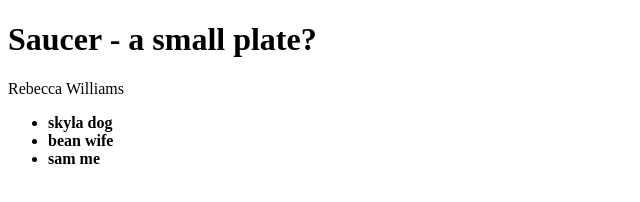
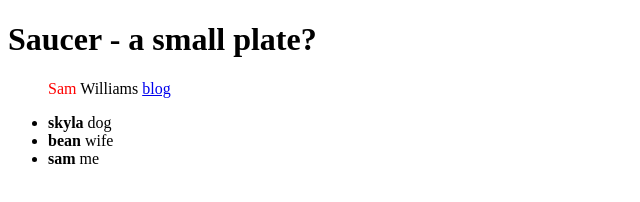
Before and after one commit to sammyt/saucer, a website: page www/index.html in a window 1280 px wide. Shown: the whole page, without its empty margins (0-640 px from the left). Drawn offline with Linux system fonts and the light colour scheme.

Commit message:
added style and attribute bindings

```diff
--- a/www/index.html
+++ b/www/index.html
@@ -6,7 +6,7 @@
             require(["saucer"], function(saucer) {
 
 
-                var name = "Sam";
+                var name = "Rebecca";
                 var friends = [
                       {name : "skyla", type : "dog"}
                     , {name : "bean", type : "wife"}
@@ -22,9 +22,15 @@
                 cup.data({
                         "firstName" : function(){ return name },
                         "lastName"  : "Williams",
+                        "indent"    : 40,
+                        "colour"    : "#ff0000",
+                        "homePage"  : "http://www.ziazoo.co.uk",
                         "friends"   : friends
                     })
                     .where(".first-name").use("firstName")
+                    .where(".first-name").style("margin-left").use("indent")
+                    .where(".first-name").style("color").use("colour")
+                    .where("a").attr("href").use("homePage")
                     .where(".last-name").use("lastName")
                     .cup("ul.friends")
                         .data("friends")
@@ -32,7 +38,7 @@
                         .where(".friend-name").use("name")
                         .where(".friend-type").use("type")
 
-                var name = "Rebecca";
+                var name = "Sam";
                 cup.touch()
 
                 friends.push({
@@ -49,12 +55,11 @@
         <div class="person">
             <span class="first-name"></span>
             <span class="last-name"></span>
+            <a>blog</a>
             <ul class="friends">
                 <li class="friend">
-                    <strong>
-                        <span class="friend-name"></span>
-                        <span class="friend-type"></span>
-                    </strong>
+                    <strong><span class="friend-name"></span></strong>
+                    <span class="friend-type"></span>
                 </li>
             </ul>
         </div>
--- a/www/js/saucer.js
+++ b/www/js/saucer.js
@@ -1,6 +1,6 @@
 define(["jquery"], function($){
 
-    "use strict";
+    "use strict"
 
     var Cup = function(selector) {
         var self = this
@@ -30,8 +30,26 @@ define(["jquery"], function($){
 
         self.where = function(wSelector){
             updateClause("selector", wSelector)
-            return self
+
+
+            var w = {
+                style : function(styleName) {
+                    updateClause("mutator", {"style" : styleName})
+                    return w
+                },
+
+                attr  : function(attrName) {
+                    updateClause("mutator", {"attr" : attrName})
+                    return w
+                },
+                use   : self.use.bind(self)
+            }
+
+
+            return w
         }
+
+        self
 
         self.use = function(dataName){
             updateClause("data", dataName)
@@ -79,7 +97,10 @@ define(["jquery"], function($){
             }
 
             if(!template) {
-                root.find(clause.selector).text(val)
+                applyMutator( root.find(clause.selector)
+                            , val
+                            , clause.mutator
+                            )
             } else {
                 val.forEach(function(item, index){
 
@@ -92,12 +113,27 @@ define(["jquery"], function($){
                         root.append(node)
                     }
                     var t = item[clause.data]
-                    node.find(clause.selector).text(t)
+                    applyMutator( node.find(clause.selector)
+                                , t
+                                , clause.mutator
+                                )
                 })
 
                 root.find(templateSelector)
                     .slice(val.length)
                     .remove()
+            }
+        }
+
+        var applyMutator = function(nodes, val, mutator) {
+            if(mutator) {
+                if(mutator["style"]) {
+                    nodes.css(mutator["style"], val)
+                } else if(mutator["attr"]) {
+                    nodes.attr(mutator["attr"], val)
+                }
+            } else {
+                nodes.text(val)
             }
 
         }
```
